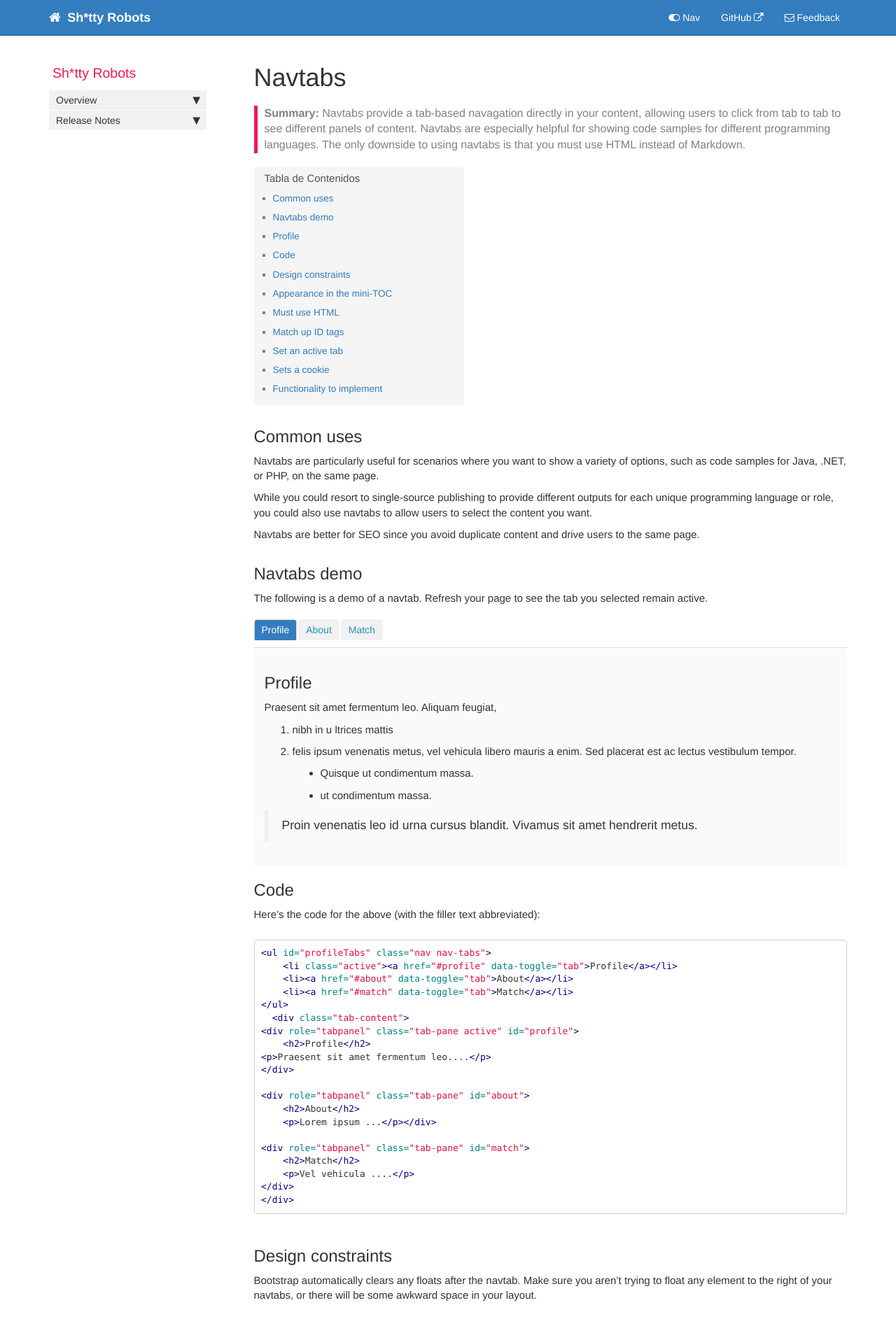
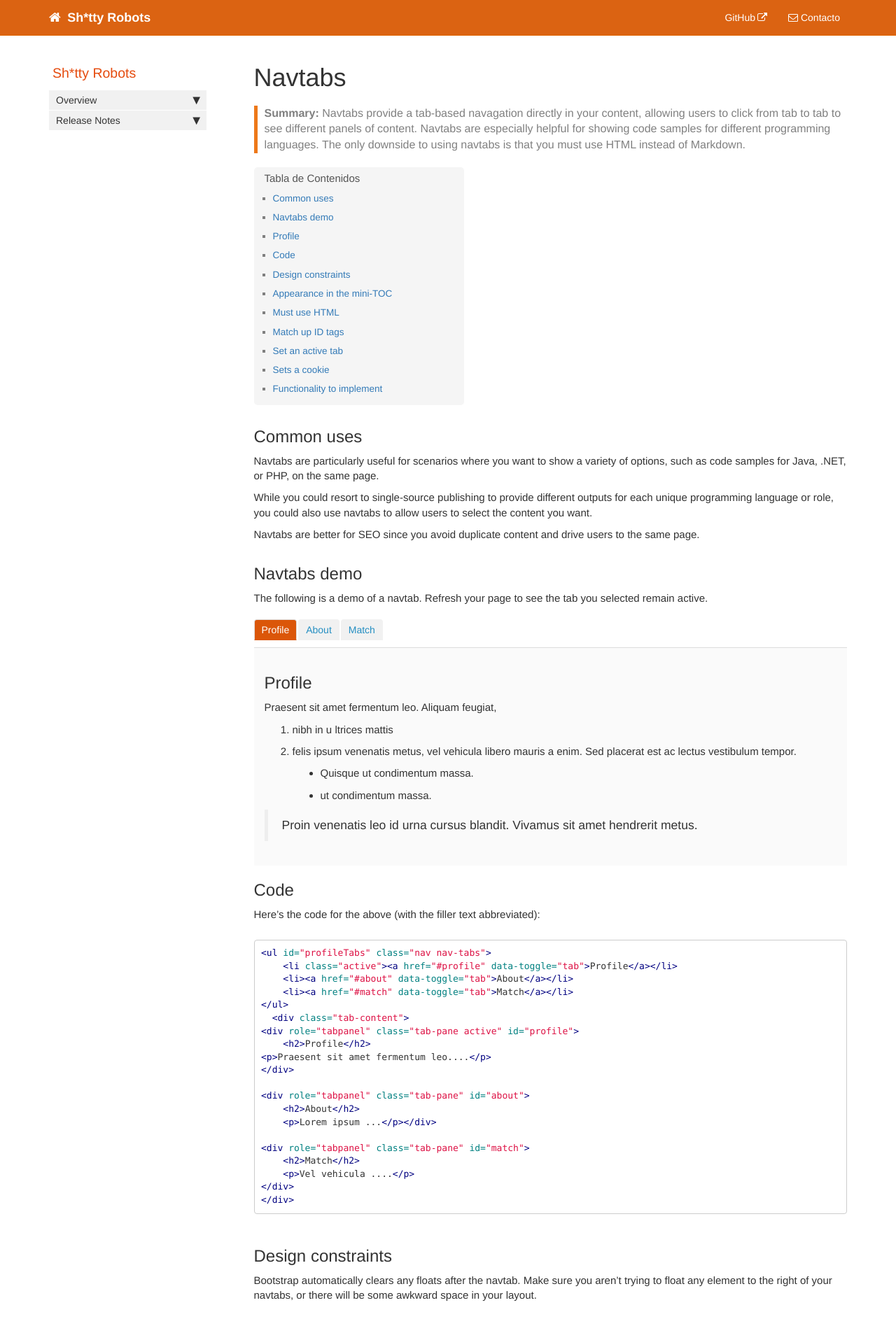
Before and after one commit to Beauchef-Proyecta/shitty-robots, a Jekyll site: the page built from pages/mydoc/mydoc_navtabs.md, in a window 1280 px wide. Shown: the top 1895 px of the page at 70% size. Built offline with Jekyll 4.4.1, drawn with Linux system fonts in a browser that asks for light colours; comment, search, counter and statistics services are not loaded.

Commit message:
Actualiza tema naranjo y quita elementos del topnav

```diff
--- a/_includes/feedback.html
+++ b/_includes/feedback.html
@@ -2,7 +2,7 @@
 {% if site.feedback_text %}
   {% assign feedback_text = site.feedback_text %}
 {% else %}
-  {% assign feedback_text = "Feedback" %}
+  {% assign feedback_text = "Contacto" %}
 {% endif %}
 
 {% if site.feedback_link %}
--- a/_includes/head.html
+++ b/_includes/head.html
@@ -14,7 +14,7 @@
 <link rel="stylesheet" href="css/customstyles.css">
 <link rel="stylesheet" href="css/boxshadowproperties.css">
 <!-- most color styles are extracted out to here -->
-<link rel="stylesheet" href="css/theme-blue.css">
+<link rel="stylesheet" href="css/theme-orange.css">
 
 <script src="https://cdnjs.cloudflare.com/ajax/libs/jquery/3.3.1/jquery.min.js"></script>
 
--- a/_includes/head_print.html
+++ b/_includes/head_print.html
@@ -11,7 +11,7 @@
 <link rel="stylesheet" href="{{ "/css/bootstrap.min.css" | prepend: site.baseurl | prepend: site.url }}">
 <link rel="stylesheet" href="{{ "/css/modern-business.css" | prepend: site.baseurl | prepend: site.url }}">
 <link rel="stylesheet" href="{{ "/css/customstyles.css" | prepend: site.baseurl | prepend: site.url }}">
-<link rel="stylesheet" href="{{ "/css/theme-blue.css" | prepend: site.baseurl | prepend: site.url }}">
+<link rel="stylesheet" href="{{ "/css/theme-orange.css" | prepend: site.baseurl | prepend: site.url }}">
 <link rel="stylesheet" href="{{ "/css/syntax.css" | prepend: site.baseurl | prepend: site.url }}">
 <link rel="stylesheet" href="{{ "/css/printstyles.css" | prepend: site.baseurl }}">
 
--- a/_includes/topnav.html
+++ b/_includes/topnav.html
@@ -12,8 +12,6 @@
         </div>
         <div class="collapse navbar-collapse" id="bs-example-navbar-collapse-1">
             <ul class="nav navbar-nav navbar-right">
-                <!-- toggle sidebar button -->
-                <li><a id="tg-sb-link" href="#"><i id="tg-sb-icon" class="fa fa-toggle-on"></i> Nav</a></li>
                 <!-- entries without drop-downs appear here -->
 
 {% assign topnav = site.data[page.topnav] %}
--- a/css/theme-orange.css
+++ b/css/theme-orange.css
@@ -1,28 +1,28 @@
 .summary {
     color: #808080;
-    border-left: 5px solid #ED1951;
+    border-left: 5px solid #ed7819;
     font-size:16px;
 }
 
 
-h3 {color: #ED1951; }
+h3 {color: #ed7819; }
 h4 {color: #808080; }
 
 .nav-tabs > li.active > a, .nav-tabs > li.active > a:hover, .nav-tabs > li.active > a:focus {
-    background-color: #c22424;
+    background-color: #c25624;
     color: white;
 }
 
 .nav > li.active > a {
-    background-color: #be3434;
+    background-color: #db5609;
 }
 
 .nav > li > a:hover {
-    background-color: #ff0000;
+    background-color: #ff4800;
 }
 
 div.navbar-collapse .dropdown-menu > li > a:hover {
-    background-color: #be3434;
+    background-color: #be5034;
 }
 
 .nav li.thirdlevel > a {
@@ -38,8 +38,8 @@ a[data-toggle="tooltip"] {
 }
 
 .navbar-inverse {
-    background-color: #be3434;
-    border-color: #ae0101;
+    background-color: #db6312;
+    border-color: #e06500;
 }
 .navbar-inverse .navbar-nav>li>a, .navbar-inverse .navbar-brand {
     color: white;
@@ -54,26 +54,26 @@ a.navbar-brand:hover {
 }
 
 .navbar-inverse .navbar-nav > .open > a, .navbar-inverse .navbar-nav > .open > a:hover, .navbar-inverse .navbar-nav > .open > a:focus {
-    color: #ae0101;
+    color: #c44f01;
 }
 
 .navbar-inverse .navbar-nav > .open > a, .navbar-inverse .navbar-nav > .open > a:hover, .navbar-inverse .navbar-nav > .open > a:focus {
-    background-color: #ae0101;
+    background-color: #dd6300;
     color: #ffffff;
 }
 
 .navbar-inverse .navbar-collapse, .navbar-inverse .navbar-form {
-    border-color: rgb(206, 10, 10) !important;
+    border-color: rgb(228, 83, 0) !important;
 }
 
 .btn-primary {
     color: #ffffff;
-    background-color: #be3434;
-    border-color: #be3434;
+    background-color: #dd7e25;
+    border-color: #be6b34;
 }
 
 .navbar-inverse .navbar-nav > .active > a, .navbar-inverse .navbar-nav > .active > a:hover, .navbar-inverse .navbar-nav > .active > a:focus {
-    background-color: #be3434;
+    background-color: #be6b34;
 }
 
 .btn-primary:hover,
@@ -91,7 +91,7 @@ a.navbar-brand:hover {
 
 body.print h1 {color: #015CAE !important; font-size:28px !important;}
 body.print h2 {color: #595959 !important; font-size:20px !important;}
-body.print h3 {color: #E50E51 !important; font-size:14px !important;}
+body.print h3 {color: #e54b0e !important; font-size:14px !important;}
 body.print h4 {color: #679DCE !important; font-size:14px; font-style: italic !important;}
 
 .anchorjs-link:hover {
@@ -106,7 +106,7 @@ li.sidebarTitle {
   margin-top:20px;
     font-weight:normal;
     font-size:130%;
-    color: #ED1951;
+    color: #e54b0e;
     margin-bottom:10px;
     margin-left: 5px;
 
```
